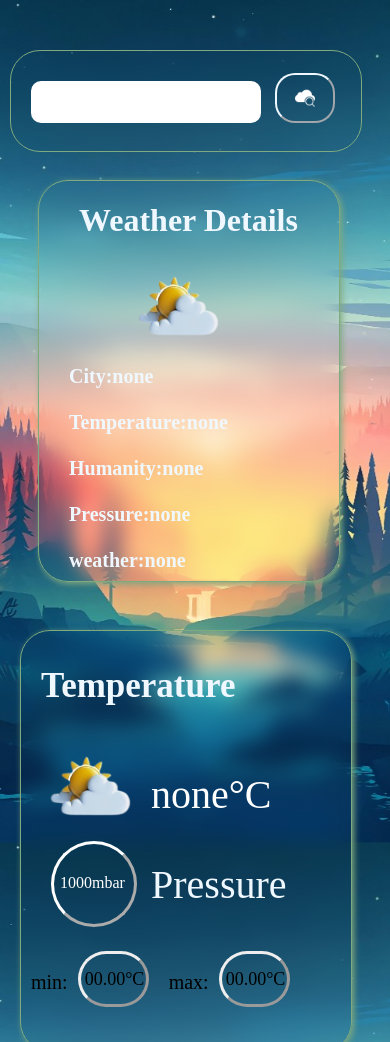
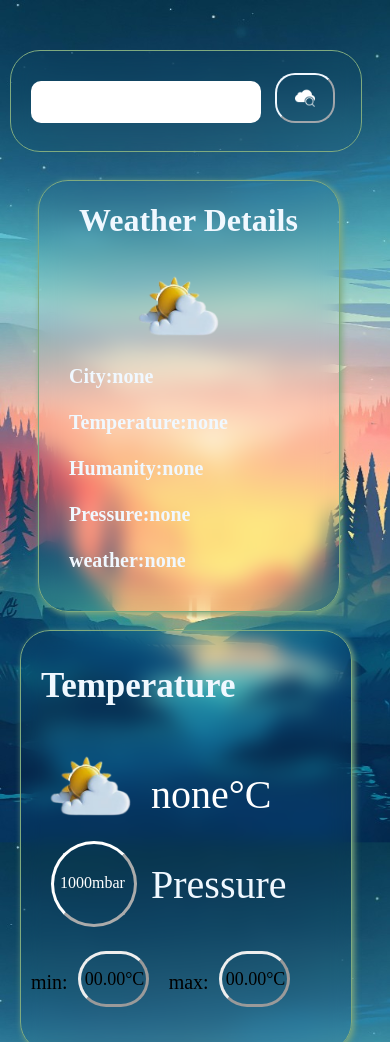
Before and after one commit to ghariprasath1024/Weather-Application, a plain HTML site: page index.html in a window 390 px wide. Shown: the top 1042 px of the page. Drawn offline with Linux system fonts and the light colour scheme; files whose address does not match are found by name.

Commit message:
align the screen to 430px height

```diff
--- a/design.css
+++ b/design.css
@@ -1,6 +1,6 @@
 @media screen and (min-width:319px) and (max-width:764px) {
     body {background-image: url("image/mobile.jpg");background-size: cover;}
-    .weather {position: absolute;top:130px;width: 250px;height: 400px;transition: none;}
+    .weather {position: absolute;top:130px;width: 250px;height: 430px;transition: none;}
     .weather:hover {transform:none;cursor: none;}.search {left: 10px;width: 300px;}
     .search:hover {box-shadow: 2px 2px 16px rgb(127, 170, 127);cursor: pointer;}
     .weatherimage {position: absolute;top: 630px;left: 20px;width: 280px;height: 420px;transition:none;}
@@ -33,7 +33,7 @@
 @media screen and (min-width:375px) and (max-width:424px){
     .search{width:350px;}
     #city{width:200px;}
-    .weather{width:300px;}
+    .weather{width:300px;height: 430px;}
     h1{margin-left: 40px;}
     #image{margin-left: 90px;}
     .weatherimage{width:330px;}
```
